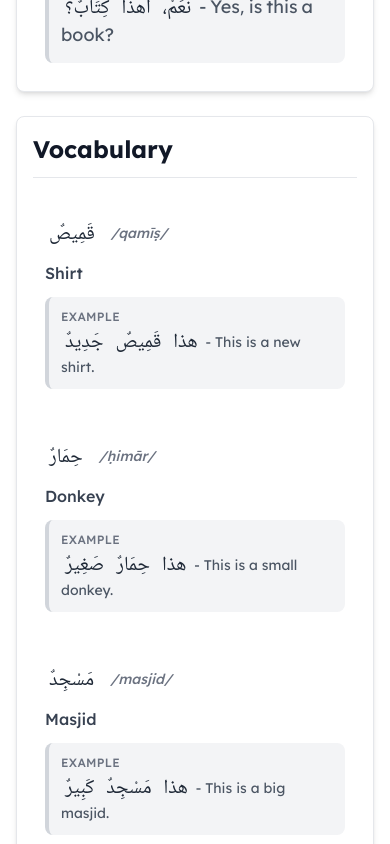
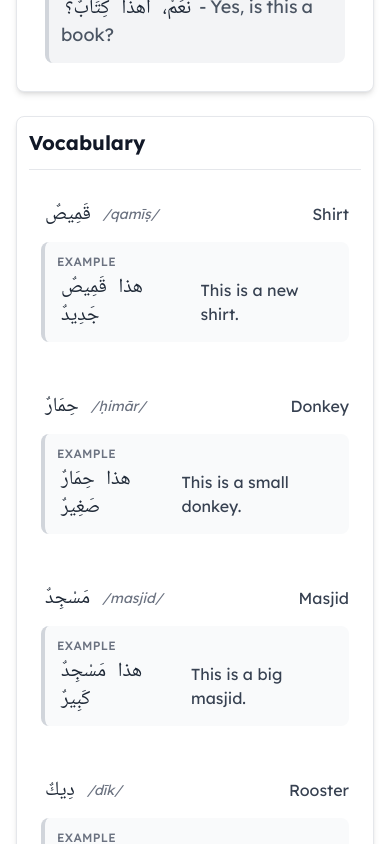
Before and after one commit to UzairMoh/tuhfah, a React (Vite) app in the folder site/: page /lesson/1 in a window 390 px wide. Shown: the part 1920-2764 px from the top of the page. Built offline with nearby package versions, Linux system fonts and the light colour scheme.

Commit message:
Improved vocab section on mobile

```diff
--- a/site/src/components/common/Error.tsx
+++ b/site/src/components/common/Error.tsx
@@ -45,5 +45,3 @@ export const Error = ({
         </div>
     </div>
 );
-
-export default Error;
--- a/site/src/components/home/Card.tsx
+++ b/site/src/components/home/Card.tsx
@@ -46,7 +46,7 @@ const InfoModal: React.FC<{
     </div>
 );
 
-const Card: React.FC<InfoCardProps> = ({
+export const Card: React.FC<InfoCardProps> = ({
                                            id,
                                            title,
                                            description,
@@ -154,5 +154,3 @@ const Card: React.FC<InfoCardProps> = ({
         </>
     );
 };
-
-export default Card;
--- a/site/src/components/lesson/MainLessonSection.tsx
+++ b/site/src/components/lesson/MainLessonSection.tsx
@@ -43,5 +43,3 @@ export const MainLessonSection = ({lesson}: MainLessonSectionProps) => (
         </div>
     </div>
 );
-
-export default MainLessonSection;
--- a/site/src/components/lesson/SubLessonSection.tsx
+++ b/site/src/components/lesson/SubLessonSection.tsx
@@ -43,5 +43,3 @@ export const SubLessonSection = ({subLessons}: SubLessonSectionProps) => (
         </div>
     </div>
 );
-
-export default SubLessonSection;
--- a/site/src/components/lesson/VocabularySection.tsx
+++ b/site/src/components/lesson/VocabularySection.tsx
@@ -6,8 +6,8 @@ export interface VocabularySectionProps {
 }
 
 export const VocabularySection = ({vocabulary}: VocabularySectionProps) => (
-    <div className="bg-white rounded-lg border border-gray-200 shadow-md p-4 md:p-6">
-        <h2 className="text-2xl font-bold text-gray-900 mb-6 border-b pb-3">
+    <div className="bg-white rounded-lg border border-gray-200 shadow-md p-3 sm:p-4 md:p-6">
+        <h2 className="text-xl sm:text-2xl font-bold text-gray-900 mb-4 sm:mb-6 border-b pb-3">
             Vocabulary
         </h2>
         <div className="space-y-6">
@@ -16,29 +16,36 @@ export const VocabularySection = ({vocabulary}: VocabularySectionProps) => (
                     key={item.id}
                     className="group transition-all duration-200 hover:bg-gray-50 rounded-lg p-3"
                 >
-                    <div className="flex flex-col md:flex-row md:items-center md:justify-between gap-2 mb-3">
-                        <div className="flex items-center gap-3">
-                            <span className="font-arabic text-2xl text-gray-800 leading-relaxed">
+                    <div className="flex items-center justify-between gap-4">
+                        <div className="flex items-center gap-2">
+                            <span className="font-arabic text-2xl sm:text-3xl text-gray-800">
                                 {formatText(item.word)}
                             </span>
                             {item.pronunciation && (
-                                <span className="text-sm text-gray-500 italic font-medium">
+                                <span className="text-sm text-gray-500 italic whitespace-nowrap">
                                     /{item.pronunciation}/
                                 </span>
                             )}
                         </div>
-                        <div className="text-base font-medium text-gray-700">
+                        <div className="text-base sm:text-lg text-gray-700 text-right">
                             {item.meaning}
                         </div>
                     </div>
+
                     {item.example && (
-                        <div className="mt-3 relative">
-                            <div
-                                className="text-sm text-gray-600 bg-gray-100 p-3 rounded-lg border-l-4 border-gray-300">
-                                <div className="text-xs text-gray-500 mb-1 uppercase tracking-wide font-medium">
+                        <div className="mt-3">
+                            <div className="bg-gray-50 p-3 rounded-lg border-l-4 border-gray-300">
+                                <div className="text-xs text-gray-500 uppercase tracking-wide font-medium mb-1">
                                     Example
                                 </div>
-                                {formatText(item.example)}
+                                <div className="text-base flex justify-between items-center gap-2">
+                                    <span className="font-arabic">
+                                        {formatText(item.example.split('-')[0])}
+                                    </span>
+                                    <span className="text-gray-700">
+                                        {item.example.split('-')[1]}
+                                    </span>
+                                </div>
                             </div>
                         </div>
                     )}
@@ -47,5 +54,3 @@ export const VocabularySection = ({vocabulary}: VocabularySectionProps) => (
         </div>
     </div>
 );
-
-export default VocabularySection;
```
